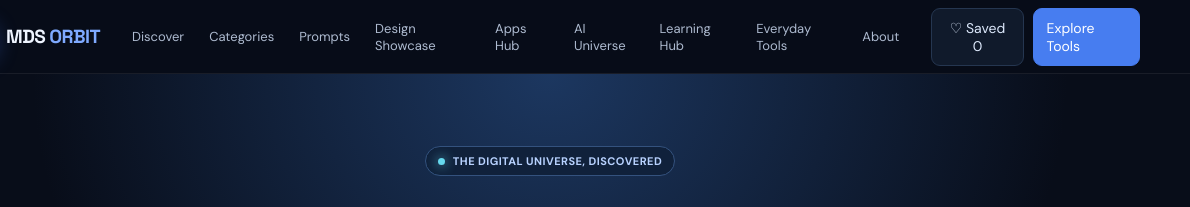
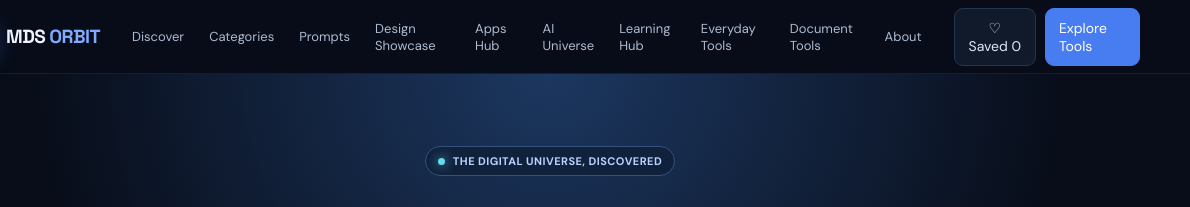
Before and after one commit to mdsorbit/mdsorbit.github.io, a plain HTML site: page index.html in a window 1280 px wide. Shown: the top 207 px of the page, 90-1280 px from the left. Drawn offline with Linux system fonts and the light colour scheme.

Commit message:
Add Document Tools to homepage navigation

```diff
--- a/index.html
+++ b/index.html
@@ -24,7 +24,7 @@
 @media(max-width:420px){.toolgrid{grid-template-columns:1fr}.tool{min-height:0}.tool p{font-size:12px}.toolname{font-size:14px}.categorygrid{grid-template-columns:1fr}.stat strong{font-size:17px}.stats{grid-template-columns:repeat(2,minmax(0,1fr))}.hero h1{font-size:clamp(34px,11vw,46px)}.navright{gap:6px}}
 
 </style></head><body>
-<header class="topbar"><div class="container nav"><a class="brand" href="#"><span class="brandmark">✳</span><span>MDS <em>ORBIT</em></span></a><nav class="navlinks" id="navlinks"><a href="#discover">Discover</a><a href="#categories">Categories</a><a href="prompts.html">Prompts</a><a href="showcase.html">Design Showcase</a><a href="apps.html">Apps Hub</a><a href="ai.html">AI Universe</a><a href="learning.html">Learning Hub</a><a href="everyday.html">Everyday Tools</a><a href="#about">About</a></nav><div class="navright"><button class="navbtn" id="savedToggle" onclick="showSaved()" aria-pressed="false">♡ Saved <span id="savedCount">0</span></button><a class="navbtn primary" href="#discover">Explore Tools</a><button class="navbtn hamb" id="hamb">☰</button></div></div></header>
+<header class="topbar"><div class="container nav"><a class="brand" href="#"><span class="brandmark">✳</span><span>MDS <em>ORBIT</em></span></a><nav class="navlinks" id="navlinks"><a href="#discover">Discover</a><a href="#categories">Categories</a><a href="prompts.html">Prompts</a><a href="showcase.html">Design Showcase</a><a href="apps.html">Apps Hub</a><a href="ai.html">AI Universe</a><a href="learning.html">Learning Hub</a><a href="everyday.html">Everyday Tools</a><a href="document-tools.html">Document Tools</a><a href="#about">About</a></nav><div class="navright"><button class="navbtn" id="savedToggle" onclick="showSaved()" aria-pressed="false">♡ Saved <span id="savedCount">0</span></button><a class="navbtn primary" href="#discover">Explore Tools</a><button class="navbtn hamb" id="hamb">☰</button></div></div></header>
 <main class="container">
 <section class="hero"><div class="announce"><i></i> THE DIGITAL UNIVERSE, DISCOVERED</div><h1>Everything digital.<br><span>One place to explore.</span></h1><p>Discover powerful AI tools, useful websites, creative apps, learning resources and digital experiences — carefully organised for curious minds.</p>
 <div class="searchbox"><svg viewBox="0 0 24 24" fill="none" stroke="currentColor" stroke-width="2"><circle cx="11" cy="11" r="7"/><path d="m16 16 4 4"/></svg><input id="searchInput" placeholder="Search tools, apps, websites and more..." autocomplete="off"><button id="searchBtn">Search</button></div><div class="quicklinks">Popular: <button data-query="AI">AI assistants</button><button data-query="design">Design</button><button data-query="video">Video tools</button><button data-query="productivity">Productivity</button><button data-query="free">Free tools</button></div></section>
```
